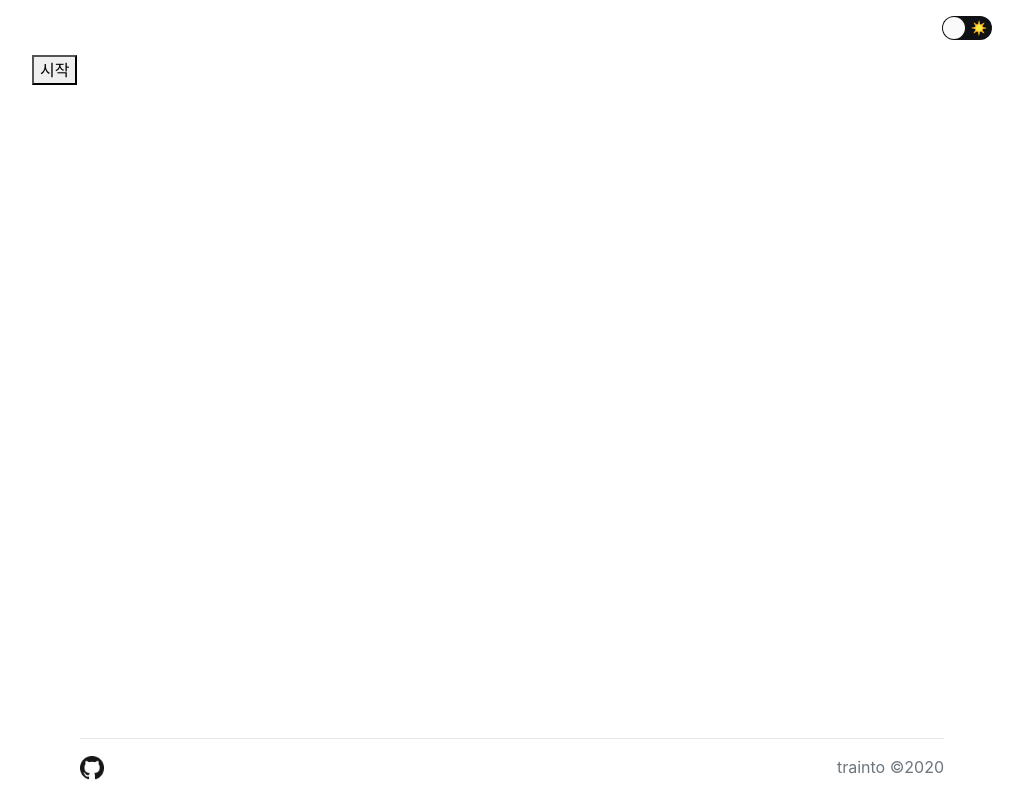
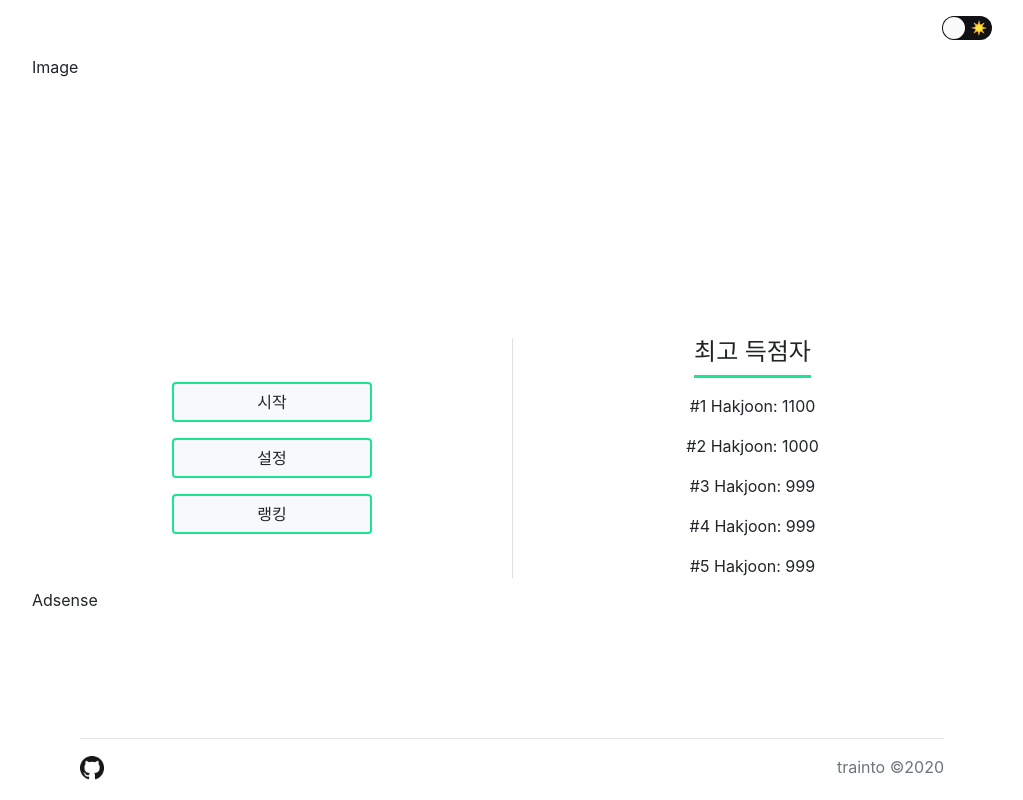
Before and after one commit to trainto/venice, a React (Create React App) app: page / in a window 1280 px wide. Shown: the whole page, without its empty margins (128-1151 px from the left). Built offline with nearby package versions, Linux system fonts and the light colour scheme.

Commit message:
Menu design

```diff
--- a/src/App.css
+++ b/src/App.css
@@ -1,6 +1,3 @@
-html,
-body,
-#root,
 .App {
   min-height: 720px;
   height: 100vh;
@@ -19,6 +16,14 @@ body,
   border: 2px solid #e31b6d !important;
 }
 
+.dark .border-bottom-3px {
+  border-bottom: 3px solid #e31b6d !important;
+}
+
 .light .border-theme {
   border: 2px solid #1ce492 !important;
 }
+
+.light .border-bottom-3px {
+  border-bottom: 3px solid #1ce492 !important;
+}
--- a/src/components/menu/index.tsx
+++ b/src/components/menu/index.tsx
@@ -1,14 +1,68 @@
 import React from 'react';
 import { Link } from 'react-router-dom';
+import Store from '../../store';
+
+const RANKING_MOCK = [
+  { name: 'Hakjoon', score: 1100 },
+  { name: 'Hakjoon', score: 1000 },
+  { name: 'Hakjoon', score: 999 },
+  { name: 'Hakjoon', score: 999 },
+  { name: 'Hakjoon', score: 999 },
+];
 
 const Menu = () => {
+  const store = Store.useStore();
+
   return (
-    <div>
-      <Link to="game">
-        <button type="button" className="button">
-          시작
-        </button>
-      </Link>
+    <div className="h-100">
+      <div style={{ height: '40%' }}>Image</div>
+
+      <div style={{ height: '40%' }}>
+        <div className="container-fluid">
+          <div className="row pt-3">
+            <div className="col-6 text-center align-self-center">
+              <div>
+                <Link to="game" className={`btn btn-${store.theme} border-theme`} role="button" style={{ width: 200 }}>
+                  시작
+                </Link>
+              </div>
+              <div className="mt-3">
+                <Link
+                  to="options"
+                  className={`btn btn-${store.theme} border-theme`}
+                  role="button"
+                  style={{ width: 200 }}
+                >
+                  설정
+                </Link>
+              </div>
+              <div className="mt-3">
+                <Link
+                  to="rankings"
+                  className={`btn btn-${store.theme} border-theme`}
+                  role="button"
+                  style={{ width: 200 }}
+                >
+                  랭킹
+                </Link>
+              </div>
+            </div>
+
+            <div className="col-6 border-left text-center">
+              <div className="d-inline-block mx-auto border-bottom-3px">
+                <h4>최고 득점자</h4>
+              </div>
+              {RANKING_MOCK.map((ranking, i) => (
+                <div key={i} className="mt-3">
+                  #{i + 1} {ranking.name}: {ranking.score}
+                </div>
+              ))}
+            </div>
+          </div>
+        </div>
+      </div>
+
+      <div style={{ height: '20%' }}>Adsense</div>
     </div>
   );
 };
```
